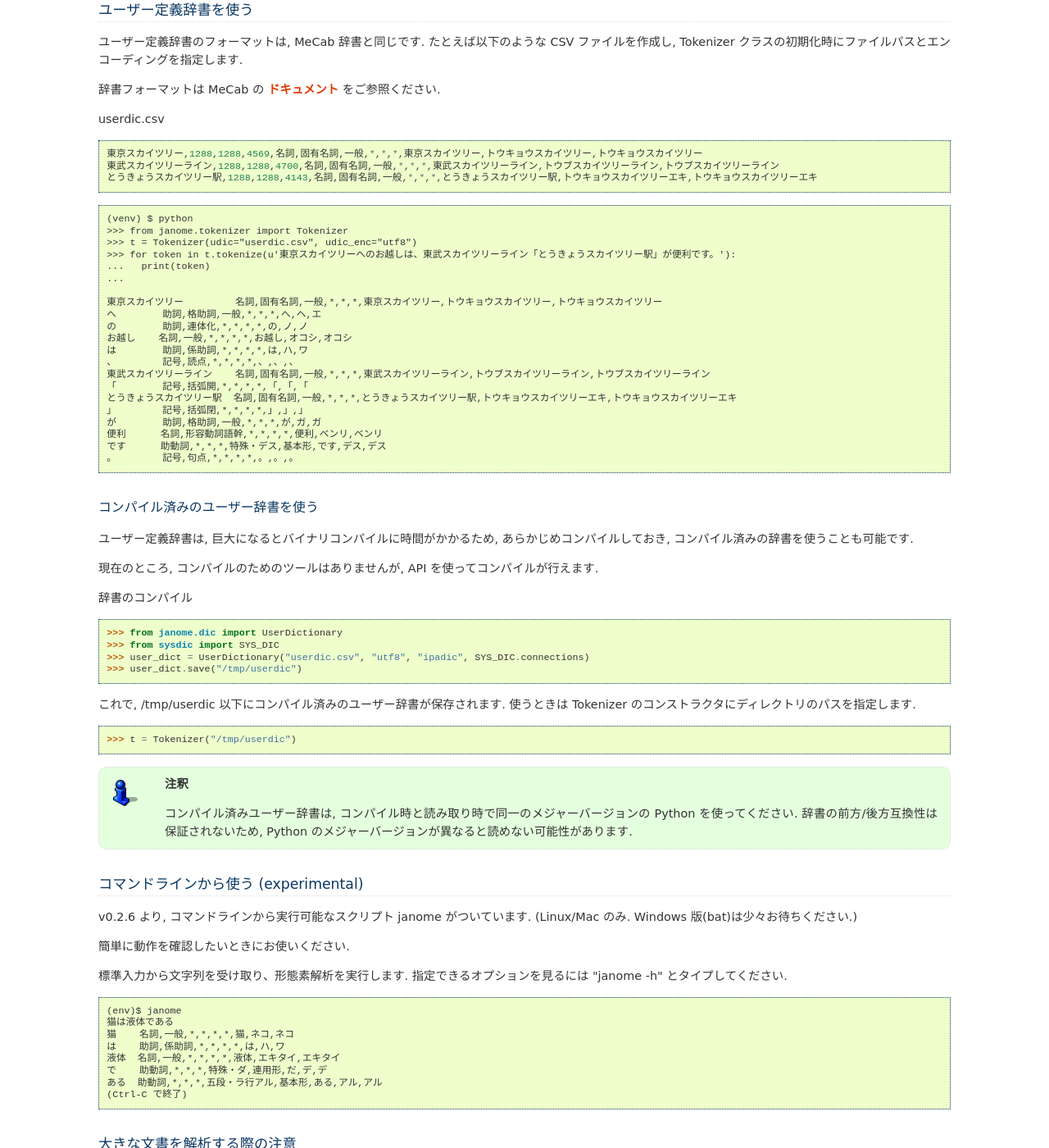
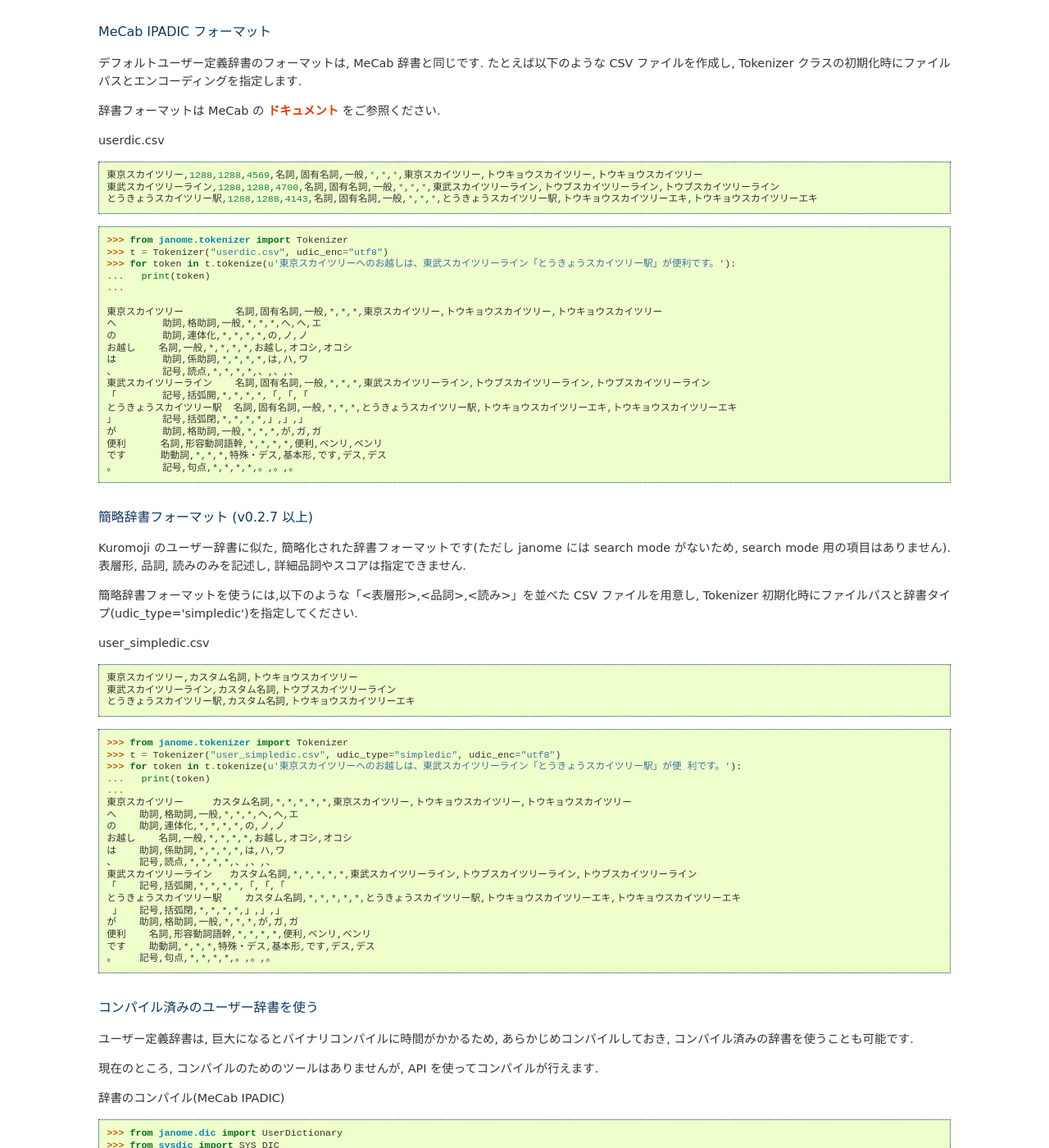
Before and after one commit to mocobeta/janome, a Sphinx documentation site: the page built from docs/index.rst, in a window 1280 px wide and 1400 px high, scrolled down 1726 px. Shown: the whole window at 82% size. Built offline with Sphinx 7.4.7, drawn with Linux system fonts in a browser that asks for light colours; some of the changed text lies outside the part shown.

Commit message:
Fix documents for 0.2.7, add example scripts.

```diff
--- a/docs/index.rst
+++ b/docs/index.rst
@@ -26,7 +26,7 @@
 動作に必要なソフトウェア
 --------------------------
 
-Python 2.7 または Python 3.4+ インタプリタ
+Python 2.7.x または Python 3.4+ インタプリタ
 
 バージョン
 -----------------
@@ -35,7 +35,7 @@
 
 janome が Python 2.7, Python 3.4 両方に対応したので, janomePy2 は不要になりました. Python 2.7 系, 3 系のどちらでも janome をご利用ください.
 
-* janome: 0.2.6
+* janome: 0.2.7
 * :strike:`janomePy2: 0.1.4`
 
 インストール
@@ -68,7 +68,6 @@
 
 ::
 
-  (venv) $ python
   >>> from janome.tokenizer import Tokenizer
   >>> t = Tokenizer()
   >>> for token in t.tokenize(u'すもももももももものうち'):
@@ -89,7 +88,6 @@
 
 ::
 
-  > python
   >>> from janome.tokenizer import Tokenizer
   >>> t = Tokenizer()
   >>> for token in t.tokenize(u'すもももももももものうち'):
@@ -99,7 +97,10 @@
 ユーザー定義辞書を使う
 -------------------------
 
-ユーザー定義辞書のフォーマットは, MeCab 辞書と同じです. たとえば以下のような CSV ファイルを作成し, Tokenizer クラスの初期化時にファイルパスとエンコーディングを指定します.
+MeCab IPADIC フォーマット
+^^^^^^^^^^^^^^^^^^^^^^^^^^^^^^^^
+
+デフォルトユーザー定義辞書のフォーマットは, MeCab 辞書と同じです. たとえば以下のような CSV ファイルを作成し, Tokenizer クラスの初期化時にファイルパスとエンコーディングを指定します.
 
 辞書フォーマットは MeCab の `ドキュメント <http://mecab.googlecode.com/svn/trunk/mecab/doc/dic.html>`_ をご参照ください.
 
@@ -111,9 +112,8 @@
 
 ::
 
-  (venv) $ python
   >>> from janome.tokenizer import Tokenizer
-  >>> t = Tokenizer(udic="userdic.csv", udic_enc="utf8")
+  >>> t = Tokenizer("userdic.csv", udic_enc="utf8")
   >>> for token in t.tokenize(u'東京スカイツリーへのお越しは、東武スカイツリーライン「とうきょうスカイツリー駅」が便利です。'):
   ...   print(token)
   ...
@@ -133,6 +133,41 @@
   です      助動詞,*,*,*,特殊・デス,基本形,です,デス,デス
   。        記号,句点,*,*,*,*,。,。,。
 
+簡略辞書フォーマット (v0.2.7 以上)
+^^^^^^^^^^^^^^^^^^^^^^^^^^^^^^^^^^^^^^^^^^^^^^^^^^^^^^^^^^
+
+Kuromoji のユーザー辞書に似た, 簡略化された辞書フォーマットです(ただし janome には search mode がないため, search mode 用の項目はありません). 表層形, 品詞, 読みのみを記述し, 詳細品詞やスコアは指定できません.
+
+簡略辞書フォーマットを使うには,以下のような「<表層形>,<品詞>,<読み>」を並べた CSV ファイルを用意し, Tokenizer 初期化時にファイルパスと辞書タイプ(udic_type='simpledic')を指定してください.
+
+user_simpledic.csv ::
+
+   東京スカイツリー,カスタム名詞,トウキョウスカイツリー
+   東武スカイツリーライン,カスタム名詞,トウブスカイツリーライン
+   とうきょうスカイツリー駅,カスタム名詞,トウキョウスカイツリーエキ
+
+::
+
+   >>> from janome.tokenizer import Tokenizer
+   >>> t = Tokenizer("user_simpledic.csv", udic_type="simpledic", udic_enc="utf8")
+   >>> for token in t.tokenize(u'東京スカイツリーへのお越しは、東武スカイツリーライン「とうきょうスカイツリー駅」が便 利です。'):
+   ...   print(token)
+   ...
+   東京スカイツリー	カスタム名詞,*,*,*,*,*,東京スカイツリー,トウキョウスカイツリー,トウキョウスカイツリー
+   へ    助詞,格助詞,一般,*,*,*,へ,ヘ,エ
+   の    助詞,連体化,*,*,*,*,の,ノ,ノ
+   お越し    名詞,一般,*,*,*,*,お越し,オコシ,オコシ
+   は    助詞,係助詞,*,*,*,*,は,ハ,ワ
+   、    記号,読点,*,*,*,*,、,、,、
+   東武スカイツリーライン   カスタム名詞,*,*,*,*,*,東武スカイツリーライン,トウブスカイツリーライン,トウブスカイツリーライン
+   「    記号,括弧開,*,*,*,*,「,「,「
+   とうきょうスカイツリー駅    カスタム名詞,*,*,*,*,*,とうきょうスカイツリー駅,トウキョウスカイツリーエキ,トウキョウスカイツリーエキ
+    」   記号,括弧閉,*,*,*,*,」,」,」
+   が    助詞,格助詞,一般,*,*,*,が,ガ,ガ
+   便利    名詞,形容動詞語幹,*,*,*,*,便利,ベンリ,ベンリ
+   です    助動詞,*,*,*,特殊・デス,基本形,です,デス,デス
+   。    記号,句点,*,*,*,*,。,。,。
+
 
 コンパイル済みのユーザー辞書を使う
 ^^^^^^^^^^^^^^^^^^^^^^^^^^^^^^^^^^^
@@ -141,11 +176,18 @@
 
 現在のところ, コンパイルのためのツールはありませんが, API を使ってコンパイルが行えます.
 
-辞書のコンパイル ::
+辞書のコンパイル(MeCab IPADIC) ::
 
   >>> from janome.dic import UserDictionary
   >>> from sysdic import SYS_DIC
   >>> user_dict = UserDictionary("userdic.csv", "utf8", "ipadic", SYS_DIC.connections)
+  >>> user_dict.save("/tmp/userdic")
+
+辞書のコンパイル(simplified format) ::
+
+  >>> from janome.dic import UserDictionary
+  >>> from sysdic import SYS_DIC
+  >>> user_dict = UserDictionary("user_simpledic.csv", "utf8", "simpledic", SYS_DIC.connections)
   >>> user_dict.save("/tmp/userdic")
 
 これで, /tmp/userdic 以下にコンパイル済みのユーザー辞書が保存されます. 使うときは Tokenizer のコンストラクタにディレクトリのパスを指定します.
@@ -156,10 +198,10 @@
 
 .. note:: コンパイル済みユーザー辞書は, コンパイル時と読み取り時で同一のメジャーバージョンの Python を使ってください. 辞書の前方/後方互換性は保証されないため, Python のメジャーバージョンが異なると読めない可能性があります.
 
-コマンドラインから使う (experimental)
-------------------------------------------
+コマンドラインから使う (v0.2.6 以上, Lunux/Mac only)
+--------------------------------------------------------
 
-v0.2.6 より, コマンドラインから実行可能なスクリプト janome がついています. (Linux/Mac のみ. Windows 版(bat)は少々お待ちください.)
+コマンドラインから実行可能なスクリプト janome がついています. (Linux/Mac のみ. Windows 版(bat)は少々お待ちください.)
 
 簡単に動作を確認したいときにお使いください.
 
@@ -254,6 +296,7 @@
 History
 ----------
 
+* 2016.03.05 janome Version 0.2.7 リリース
 * 2015.10.26 janome Version 0.2.6 リリース
 * 2015.05.11 janome Version 0.2.5 リリース
 * 2015.05.03 janome Version 0.2.4 リリース
```
Also changed, not shown: 4 other files.
